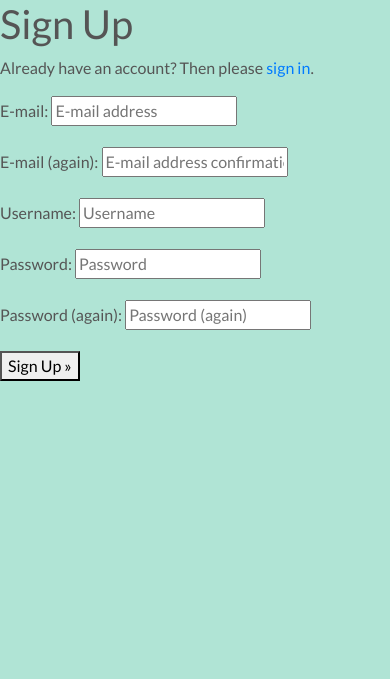
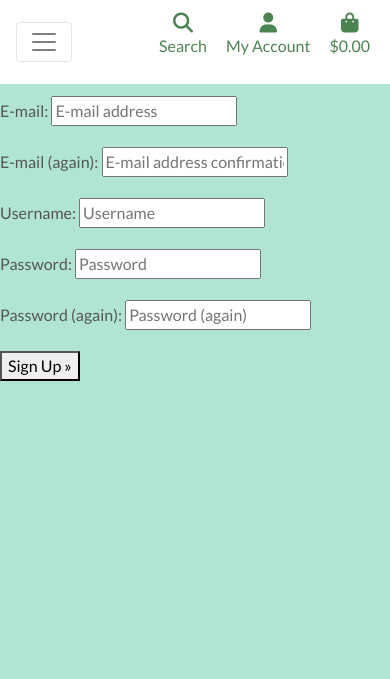
Before and after one commit to JakBul/ForKids, a Django app: page /accounts/signup/ in a window 390 px wide. Shown: the top 679 px of the page. Run offline with Django 3.2, Linux system fonts and the light colour scheme; parts of the project's set-up code (start-up, migrations or seed data) failed here and were passed over; some libraries are stand-ins or nearby versions.

Commit message:
Fix responsiveness issues with navbar

```diff
--- a/home/templates/home/index.html
+++ b/home/templates/home/index.html
@@ -12,8 +12,8 @@
 {% block content %}
     <div class="container h-100">
         <div class="row h-100">
-            <div class="col-7 col-md-6 my-auto">
-                <h1 class="display-4 logo-font text-black">The new toys are here!</h1>
+            <div class="col-12 col-lg-7  my-auto text-center">
+                <h1 class="display-4 logo-font text-black hero-text">The new toys are here!</h1>
                 <div class="my-5">
                     <h4>
                         <a href="" class="shop-now-button btn btn-lg rounded-0 text-uppercase py-3">Shop Now</a>
--- a/static/css/base.css
+++ b/static/css/base.css
@@ -8,7 +8,7 @@ body {
     /* background: url('/media/homepage_background_cropped.jpg') no-repeat center center fixed; */
     /* background-size: cover; */
     background: #b0e4d5;
-    height: calc(100 vh - 164px);
+    height: calc(100vh - 164px);
     color: #555555;
     font-family: 'Lato';
 }
@@ -32,6 +32,10 @@ body {
     width: fit-content;
 }
 
+#our-logo {
+    font-family: 'Metal Mania';
+}
+
 .shop-now-button {
     background: black;
     color: white;
@@ -49,16 +53,32 @@ body {
 .btn-black:hover,
 .btn-black:active,
 .btn-black:focus {
-    background: #222;
+    background: rgb(26, 109, 98);
     color: white;
 }
 
+.text-green {
+    color: rgb(75, 131, 81) !important;
+}
+
 .text-black {
-    color: #000 !important;
+    color: rgb(0, 0, 0) !important;
+}
+
+.border-green {
+    border: 1px solid rgb(75, 131, 81) !important;
 }
 
 .border-black {
-    border: 1px solid black !important;
+    border: 1px solid rgb(0, 0, 0) !important;
+}
+
+.bg-black {
+    background: #000000 !important;
+}
+
+.navbar-toggler-icon{
+    color: rgb(75, 131, 81) !important;
 }
 
 /* ---------------------------------------------- Media Queries */
@@ -84,3 +104,16 @@ body {
         padding-top: 164px;
     }
 }
+
+@media (max-width: 992px) {
+    .hero-text {
+        padding-top: 250px;
+        font-size: 2.5rem;
+    }
+}
+
+@media (max-width: 480px) {
+    .nav-link {
+        padding: 0.125rem 0.25rem;
+    }
+}
--- a/templates/base.html
+++ b/templates/base.html
@@ -1,23 +1,23 @@
 {% load static %}
 
-<!doctype html>
+<!DOCTYPE html>
 <html lang="en">
 
     <head>
-
     {% block meta %}
-            <meta http-equiv="X-UA-Compatible" content="ie=edge">
-            <meta charset="utf-8">
-            <meta name="viewport" content="width=device-width, initial-scale=1, shrink-to-fit=no">
+        <meta http-equiv="X-UA-Compatible" content="ie=edge"/>
+        <meta charset="utf-8"/>
+        <meta name="viewport" content="width=device-width, initial-scale=1, shrink-to-fit=no"/>
     {% endblock %}
 
     {% block extra_meta %}
     {% endblock %}
 
     {% block corecss %}
-            <link rel="stylesheet" href="https://cdn.jsdelivr.net/npm/bootstrap@4.6.2/dist/css/bootstrap.min.css" integrity="sha384-xOolHFLEh07PJGoPkLv1IbcEPTNtaed2xpHsD9ESMhqIYd0nLMwNLD69Npy4HI+N" crossorigin="anonymous">
-            <link rel="stylesheet" href="https://fonts.googleapis.com/css?family=Lato&display=swap">
-            <link rel="stylesheet" href="{% static 'css/base.css' %}">
+        <link rel="stylesheet" href="https://cdn.jsdelivr.net/npm/bootstrap@4.6.2/dist/css/bootstrap.min.css" integrity="sha384-xOolHFLEh07PJGoPkLv1IbcEPTNtaed2xpHsD9ESMhqIYd0nLMwNLD69Npy4HI+N" crossorigin="anonymous"/>
+        <link rel="stylesheet" href="https://fonts.googleapis.com/css?family=Lato&display=swap"/>
+        <link rel="stylesheet" href="https://fonts.googleapis.com/css2?family=Metal+Mania&display=swap">
+        <link rel="stylesheet" href="{% static 'css/base.css' %}"/>
     {% endblock %}
 
     {% block extra_css %}
@@ -40,14 +40,14 @@
         <header class="container-fluid fixed-top">
             <div id="topnav" class="row bg-white pt-lg-2 d-none d-lg-flex">
                 <div class="col-12 col-lg-4 my-auto py-1 py-lg-0 text-center text-lg-left">
-                    <a href="{% url 'home' %}" class="nav-link main-logo-link">
-                        <h2 class="logo-font text-black my-0">For<strong>Kids</strong></h2>
+                    <a href="{% url 'home' %}" class="nav-link main-logo-link" id="our-logo">
+                        <h2 class="logo-font text-green my-0">For<strong>Kids</strong></h2>
                     </a>
                 </div>
                 <div class="col-12 col-lg-4 my-auto py-1 py-lg-0">
                     <form method="GET" action="">
                         <div class="input-group w-100">
-                            <input class="form-control border border-black rounded-0" type="text" name="q" placeholder="Search our site">
+                            <input class="form-control border border-black rounded-0" type="text" name="q" placeholder="Search our site"/>
                             <div class="input-group-append">
                                 <button class="form-control btn btn-black border border-black rounded-0" type="submit">
                                     <span class="icon">
@@ -61,7 +61,7 @@
                 <div class="col-12 col-lg-4 my-auto py-1 py-lg-0">
                     <ul class="list-inline list-unstyled text-center text-lg-right my-0">
                         <li class="list-inline-item dropdown">
-                            <a class="text-black nav-link" href="#" id="user-options" data-toggle="dropdown" aria-haspopup="true" aria-expanded="false">
+                            <a class="text-green nav-link" href="#" id="user-options" data-toggle="dropdown" aria-haspopup="true" aria-expanded="false">
                                 <div class="text-center">
                                     <div><i class="fas fa-user fa-lg"></i></div>
                                     <p class="my-0">My Account</p>
@@ -81,7 +81,7 @@
                             </div>
                         </li>
                         <li class="list-inline-item">
-                            <a class="{% if grand_total %}text-info font-weight-bold{% else %}text-black{% endif %} nav-link" href="">
+                            <a class="{% if grand_total %}text-info font-weight-bold{% else %}text-green{% endif %} nav-link" href="">
                                 <div class="text-center">
                                     <div><i class="fas fa-shopping-bag fa-lg"></i></div>
                                     <p class="my-0">
@@ -96,6 +96,15 @@
                         </li>
                     </ul>
                 </div>
+            </div>
+            <div class="row bg-white">
+                <nav class="navbar navbar-expand-lg navbar-light w-100">
+                    <button class="navbar-toggler" type="button" data-toggle="collapse" data-target="#main-nav" aria-controls="main-nav" aria-expanded="false" aria-label="Toggle navigation">
+                        <span class="navbar-toggler-icon"></span>
+                    </button>
+                    {% include 'includes/mobile-top-header.html' %}
+                    {% include 'includes/main-nav.html' %}
+                </nav>
             </div>
         </header>
 
--- /dev/null
+++ b/templates/includes/main-nav.html
@@ -0,0 +1,50 @@
+<div class="collapse navbar-collapse" id="main-nav">
+    <ul class="navbar-nav w-auto mx-auto">
+        <li class="nav-item dropdown">
+            <a class="logo-font font-weight-bold nav-link text-black mr-5" href="#" id="all-products-link" data-toggle="dropdown" aria-haspopup="true" aria-expanded="false">
+                Lego
+            </a>
+            <div class="dropdown-menu border-0" aria-labelledby="all-products-link">
+                <a href="" class="dropdown-item">By Price</a>
+                <a href="" class="dropdown-item ">By Rating</a>
+                <a href="" class="dropdown-item ">By Category</a>
+                <a href="" class="dropdown-item">All Products</a>
+            </div>
+        </li>
+
+        <li class="nav-item dropdown">
+            <a class="logo-font font-weight-bold nav-link text-black mr-5" href="#" id="clothing-link" data-toggle="dropdown" aria-haspopup="true" aria-expanded="false">
+                Collectibles
+            </a>
+            <div class="dropdown-menu border-0" aria-labelledby="clothing-link">
+                <a href="" class="dropdown-item">Option1</a>
+                <a href="" class="dropdown-item">Option2</a>
+                <a href="" class="dropdown-item">Option3</a>
+                <a href="" class="dropdown-item">All collectibles</a>
+            </div>
+        </li>
+
+        <li class="nav-item dropdown">
+            <a class="logo-font font-weight-bold nav-link text-black mr-5" href="#" id="homeware-link" data-toggle="dropdown" aria-haspopup="true" aria-expanded="false">
+                Games
+            </a>
+            <div class="dropdown-menu border-0" aria-labelledby="homeware-link">
+                <a href="" class="dropdown-item">Board Games</a>
+                <a href="" class="dropdown-item">Console Games</a>
+                <a href="" class="dropdown-item">All Games</a>
+            </div>
+        </li>
+
+        <li class="nav-item dropdown">
+            <a class="logo-font font-weight-bold nav-link text-black" href="#" id="specials-link" data-toggle="dropdown" aria-haspopup="true" aria-expanded="false">
+                Special Offers
+            </a>
+            <div class="dropdown-menu border-0" aria-labelledby="specials-link">
+                <a href="" class="dropdown-item">New Arrivals</a>
+                <a href="" class="dropdown-item">Deals</a>
+                <a href="" class="dropdown-item">Clearance</a>
+                <a href="" class="dropdown-item">All Specials</a>
+            </div>
+        </li>
+    </ul>
+</div>
--- /dev/null
+++ b/templates/includes/mobile-top-header.html
@@ -0,0 +1,58 @@
+<ul>
+    <li class="list-inline-item">
+        <a class="text-green nav-link d-block d-lg-none" href="#" id="mobile-search" data-toggle="dropdown" aria-haspopup="true" aria-expanded="false">
+            <div class="text-center">
+                <div><i class="fas fa-search fa-lg"></i></div>
+                <p class="my-0">Search</p>
+            </div>
+        </a>
+        <div class="dropdown-menu border-0 w-100 p-3 rounded-0 my-0" aria-labelledby="mobile-search">
+            <form class="form" method="GET" action="">
+                <div class="input-group w-100">
+                    <input class="form-control border border-black rounded-0" type="text" name="q" placeholder="Search our site">
+                    <div class="input-group-append">
+                        <button class="form-control form-control btn btn-black border border-black rounded-0" type="submit">
+                            <span class="icon">
+                                <i class="fas fa-search"></i>
+                            </span>
+                        </button>
+                    </div>
+                </div>
+            </form>
+        </div>
+    </li>
+    <li class="list-inline-item dropdown">
+        <a class="text-green nav-link d-block d-lg-none" href="#" id="user-options" data-toggle="dropdown" aria-haspopup="true" aria-expanded="false">
+            <div class="text-center">
+                <div><i class="fas fa-user fa-lg"></i></div>
+                <p class="my-0">My Account</p>
+            </div>
+        </a>
+        <div class="dropdown-menu border-0" aria-labelledby="user-options">
+            {% if request.user.is_authenticated %}
+                {% if request.user.is_superuser %}
+                <a href="{% url 'account_logout' %}" class="dropdown-item">Product Management</a>
+                {% endif %}
+                <a href="" class="dropdown-item">My Profile</a>
+                <a href="{% url 'account_logout' %}" class="dropdown-item">Logout</a>
+            {% else %}
+                <a href="{% url 'account_signup' %}" class="dropdown-item">Register</a>
+                <a href="{% url 'account_login' %}" class="dropdown-item">Login</a>
+            {% endif %}
+        </div>
+    </li>
+    <li class="list-inline-item">
+        <a class="{% if grand_total %}text-primary font-weight-bold{% else %}text-green{% endif %} nav-link d-block d-lg-none" href="">
+            <div class="text-center">
+                <div><i class="fas fa-shopping-bag fa-lg"></i></div>
+                <p class="my-0">
+                    {% if grand_total %}
+                        ${{ grand_total|floatformat:2 }}
+                    {% else %}
+                        $0.00
+                    {% endif %}
+                </p>
+            </div>
+        </a>
+    </li>
+</ul>
```
Lines whose indentation alone changed are shown as unchanged.
